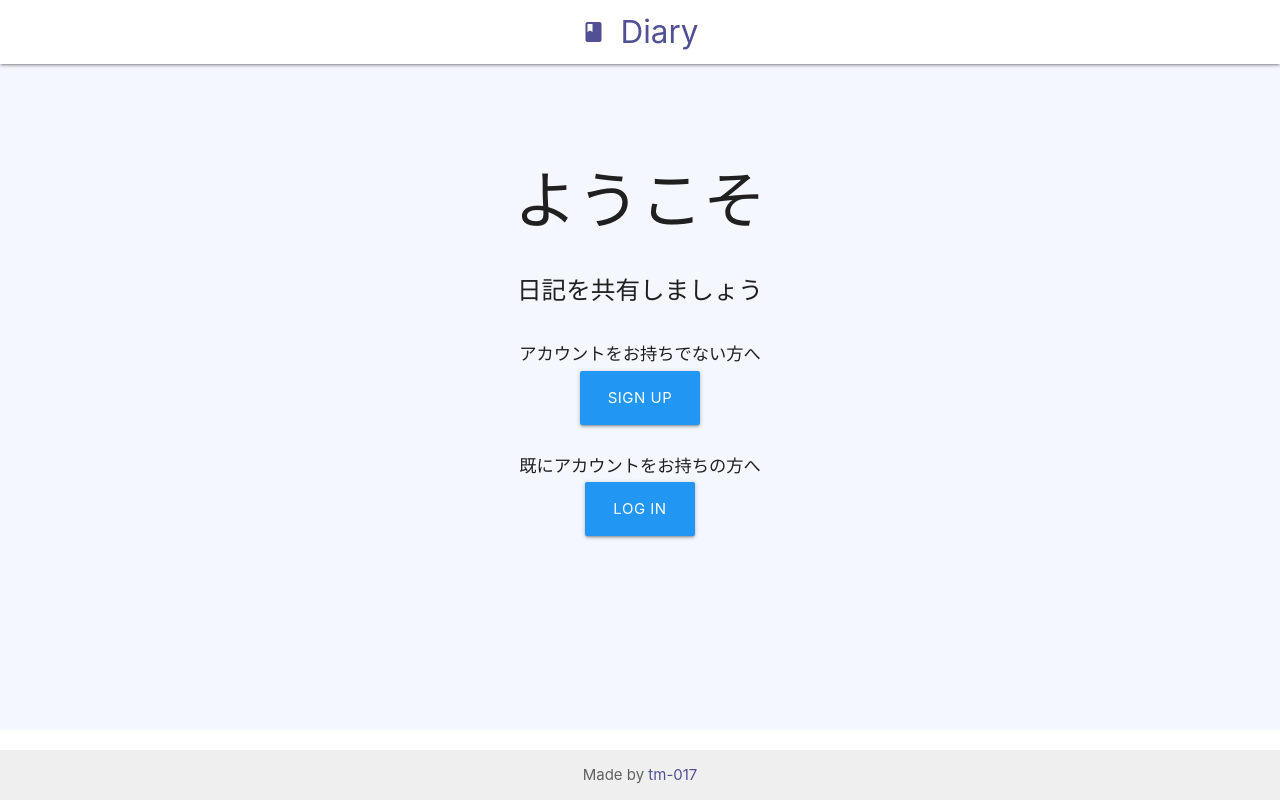
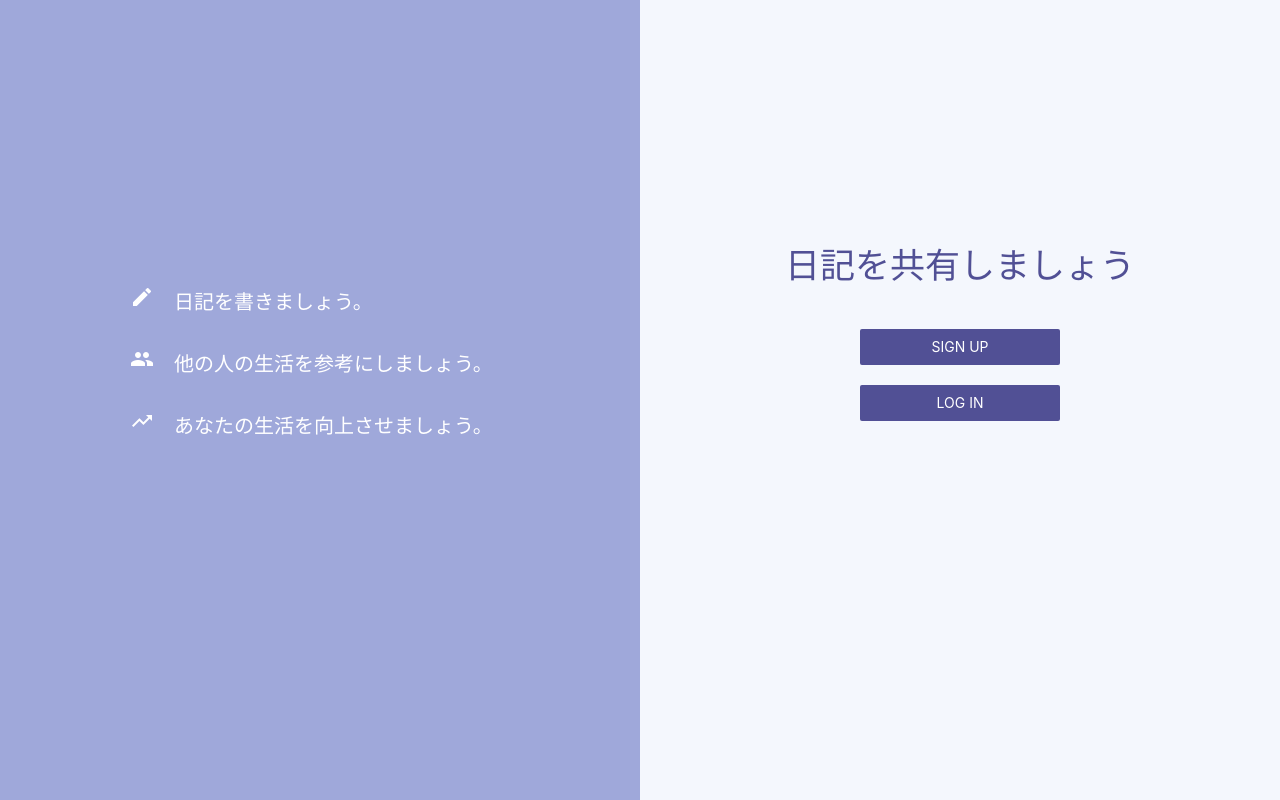
Before and after one commit to aoichi/SprintDiary, a Django app: page /logout/ in a window 1280 px wide. Run offline with Django 3.2, Linux system fonts and the light colour scheme; some libraries are stand-ins or nearby versions.

Commit message:
見た目最低限終わり

```diff
--- a/diary/static/diary/style.css
+++ b/diary/static/diary/style.css
@@ -131,6 +131,11 @@ main {
     padding-top: 50px;
 }
 
+.p-t-b-15 {
+    padding-bottom: 15px;
+    padding-top: 15px;
+}
+
 .waves-effect input[type="button"], .waves-effect input[type="reset"], .waves-effect input[type="submit"] {
     border: 0;
     font-style: normal;
@@ -167,3 +172,36 @@ main {
     height: 300px;
     border-color: #9e9e9e;
 }
+
+.column {
+  height: 100vh;
+  width: 100%;
+}
+.page1 {
+  background-color: #9fa8da;
+  background-size: cover;
+  position: relative;
+}
+.page2 {
+  background-color: #f4f7fd;
+  background-size: cover;
+}
+
+@media all and (min-width: 992px) {
+  .wrapper {
+    display: flex;
+  }
+}
+
+.position-absolute{
+  position: absolute;  /*要素を浮かす*/
+  /*relativeを指定した親要素を支点とした位置をすべて0に指定↓*/
+  top: 0;
+  right: 0;
+  bottom: 0;
+  left: 0;
+  margin: auto; /*上下左右中央に*/
+  width: 80%; /*widthの指定は必須*/
+  max-width: 380px;
+  height: 50%; /*heightの指定は必須*/
+}
--- a/diary/templates/diary/mydiary.html
+++ b/diary/templates/diary/mydiary.html
@@ -15,7 +15,7 @@
       </div>
       <div class="collapsible-body">
         <!--<a href="{% url 'diary:detail' diary.pk %}"> -->
-        <div class="tag">{{ diary.category }}</div>
+        <div class="tag maincolor">{{ diary.category }}</div>
         <br>
         <div class="contents">
           {{ diary.text | truncatechars:100 }}
--- a/diary/templates/diary/top.html
+++ b/diary/templates/diary/top.html
@@ -1,27 +1,38 @@
-{% extends "diary/simple_base.html" %}
+{% extends "diary/top_base.html" %}
 {% load diary %}
 
 {% block meta_title %}{{ heading }} - {{ block.super }}{% endblock %}
 
 {% block content %}
-<div class="section no-pad-bot" id="index-banner">
-  <div class="container">
-    <br><br>
-    <h1 class="header center">ようこそ</h1>
-    <div class="row center">
-      <h5 class="header col s12 light">日記を共有しましょう</h5>
+<div class="wrapper">
+  <div class="column page1">
+      <div class="position-absolute">
+          <div class="p-t-b-15" style="margin-top: 70px;">
+            <i class="material-icons white-text">create</i><span class="white-text" style="margin-left: 20px;font-size: 20px;">日記を書きましょう。</span>
+          </div>
+          <div class="p-t-b-15">
+            <i class="material-icons white-text">group</i><span class="white-text" style="margin-left: 20px;font-size: 20px;">他の人の生活を参考にしましょう。</span>
+          </div>
+          <div class="p-t-b-15">
+            <i class="material-icons white-text">trending_up</i><span class="white-text" style="margin-left: 20px;font-size: 20px;">あなたの生活を向上させましょう。</span>
+          </div>
+      </div>
     </div>
-    <div class="row center">
-      <h6 class="header col s12 light">アカウントをお持ちでない方へ</h6>
-      <a href="{% url 'diary:signup' %}" id="download-button" class="btn-large waves-effect waves-light blue">Sign up</a>
+  <div class="column page2">
+    <div class="container">
+      <div style="margin-top: 50%;">
+        <div class="p-t-b-15">
+          <span class="maincolor center" style="font-size: 35px;display: grid;">日記を共有しましょう</span>
+        </div>
+        <br>
+        <div class="row center">
+          <a href="{% url 'diary:signup' %}" id="download-button" class="waves-effect waves-teal btn-flat btncolor white-text" style="width: 200px;">Sign up</a>
+        </div>
+        <div class="row center">
+          <a href="{% url 'diary:login' %}" id="download-button" class="waves-effect waves-teal btn-flat btncolor white-text" style="width: 200px;">Log in</a>
+        </div>
+      </div>
     </div>
-    <div class="row center">
-      <h6 class="header col s12 light">既にアカウントをお持ちの方へ</h6>
-      <a href="{% url 'diary:login' %}" id="download-button" class="btn-large waves-effect waves-light blue">Log in</a>
-    </div>
-    <br><br>
-
   </div>
 </div>
-
 {% endblock %}
--- /dev/null
+++ b/diary/templates/diary/top_base.html
@@ -0,0 +1,64 @@
+{% load static %}
+{% load diary %}
+
+<!DOCTYPE html>
+<html lang="ja">
+<head>
+  <meta http-equiv="Content-Type" content="text/html; charset=UTF-8"/>
+  <meta name="viewport" content="width=device-width, initial-scale=1, maximum-scale=1.0"/>
+  <title>{% block meta_title %}Diary{% endblock %}</title>
+
+  <!-- CSS  -->
+  <link href="https://fonts.googleapis.com/icon?family=Material+Icons" rel="stylesheet">
+  <link href="{% static 'materialize/css/materialize.min.css' %}" rel="stylesheet" media="screen,projection"/>
+  <link href="{% static 'diary/style.css' %}" type="text/css" rel="stylesheet" media="screen,projection"/>
+  <meta name="description" content="{% block meta_description %}UTProjectSprint dialy_project{% endblock %}">
+</head>
+
+
+<body>
+  <!--
+<header>
+  <nav>
+  	<div class="nav-wrapper white z-depth-1 fixednav">
+  		<div class="row">
+  			<div class="col s12">
+  			  <a href="#!" class="brand-logo center maincolor"><i class="material-icons maincolor">book</i>Diary</a>
+  			</div>
+  		</div>
+		</div>
+  </nav>
+</header>
+-->
+
+{% for field, errors in form.errors.items %}
+    <article class="message is-warning">
+        <div class="message-body">
+        {% for error in errors %}
+            <p><strong>{{ error }}</strong></p>
+        {% endfor %}
+        </div>
+    </article>
+{% endfor %}
+
+<main>
+  {% block content %}{% endblock %}
+</main>
+
+<!--
+<footer class="page-footer white">
+  <div class="footer-copyright">
+    <div class="container center grey-text text-darken-2">
+     Made by <a class="maincolor">tm-017</a>
+    </div>
+    </div>
+  </footer>
+-->
+
+<!--JavaScript at end of body for optimized loading-->
+<script src="https://code.jquery.com/jquery-2.1.1.min.js"></script>
+<script type="text/javascript" src="{% static 'materialize/js/materialize.min.js' %}"></script>
+<script src="{% static 'materialize/js/init.js' %}"></script>
+<script src="{% static 'diary/script.js' %}"></script>
+</body>
+</html>
```
Also changed, not shown: diary/templates/diary/recommend.html (+9 -6 lines).
